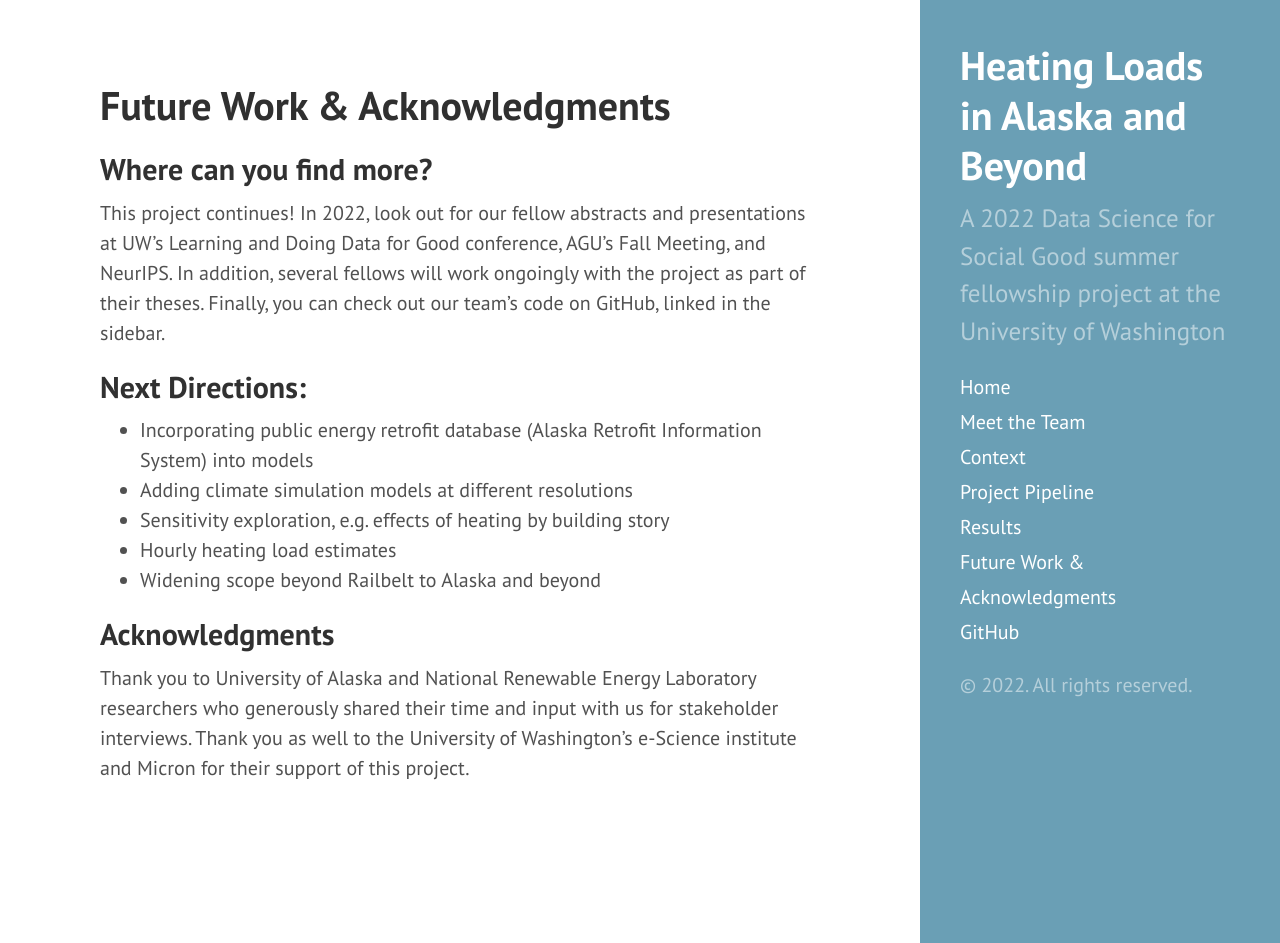
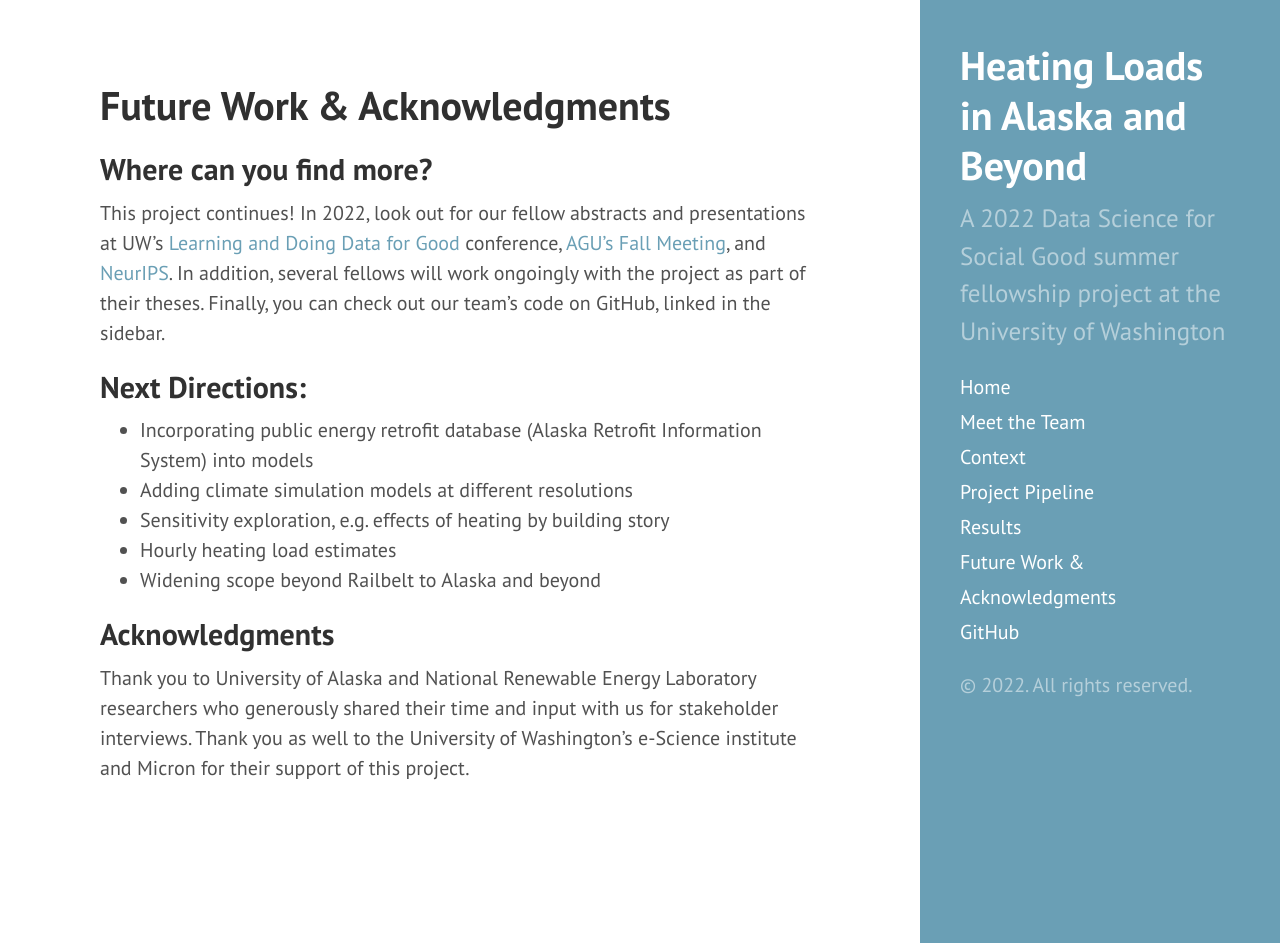
Before and after one commit to uwescience/DSSG2022_heating_loads, a Jekyll site: the page built from future.md, in a window 1280 px wide and 943 px high. Built offline with Jekyll 4.4.1, drawn with Linux system fonts in a browser that asks for light colours; part of the change alters nothing that is shown.

```diff
--- a/future.md
+++ b/future.md
@@ -4,7 +4,7 @@ title: Future Work & Acknowledgments
 ---
 
 ## Where can you find more?
-This project continues! In 2022, look out for our fellow abstracts and presentations at UW's Learning and Doing Data for Good conference, AGU's Fall Meeting, and NeurIPS. In addition, several fellows will work ongoingly with the project as part of their theses. Finally, you can check out our team's code on GitHub, linked in the sidebar.
+This project continues! In 2022, look out for our fellow abstracts and presentations at UW's [Learning and Doing Data for Good](https://escience.washington.edu/data-for-good-conference-2022) conference, [AGU's Fall Meeting](https://www.agu.org/Fall-Meeting), and [NeurIPS](https://neurips.cc). In addition, several fellows will work ongoingly with the project as part of their theses. Finally, you can check out our team's code on GitHub, linked in the sidebar.
 
 ## Next Directions:
 + Incorporating public energy retrofit database (Alaska Retrofit Information System) into models
```
